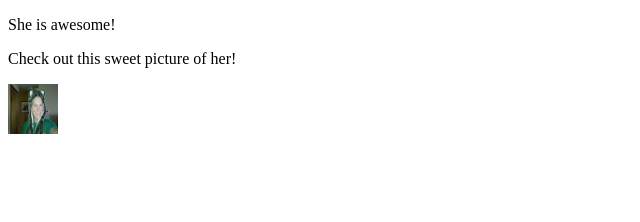
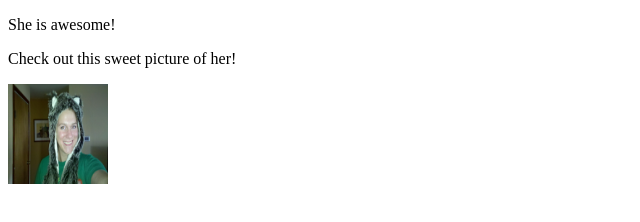
Before and after one commit to udservaites/udservaites.github.io, a plain HTML site: page Lab6.html in a window 1280 px wide. Shown: the whole page, without its empty margins (0-640 px from the left). Drawn offline with Linux system fonts and the light colour scheme.

Commit message:
Minor change

```diff
--- a/Lab6.html
+++ b/Lab6.html
@@ -10,7 +10,7 @@
 		<div>
 			<p> She is awesome!  </p>
 			<p> Check out this sweet picture of her! </p>
-			<p><img src="selfie.jpg" width="50px" height="50px" /></p>
+			<p><img src="selfie.jpg" width="100px" height="100px" /></p>
 		</div>
 	</body>
 
```
